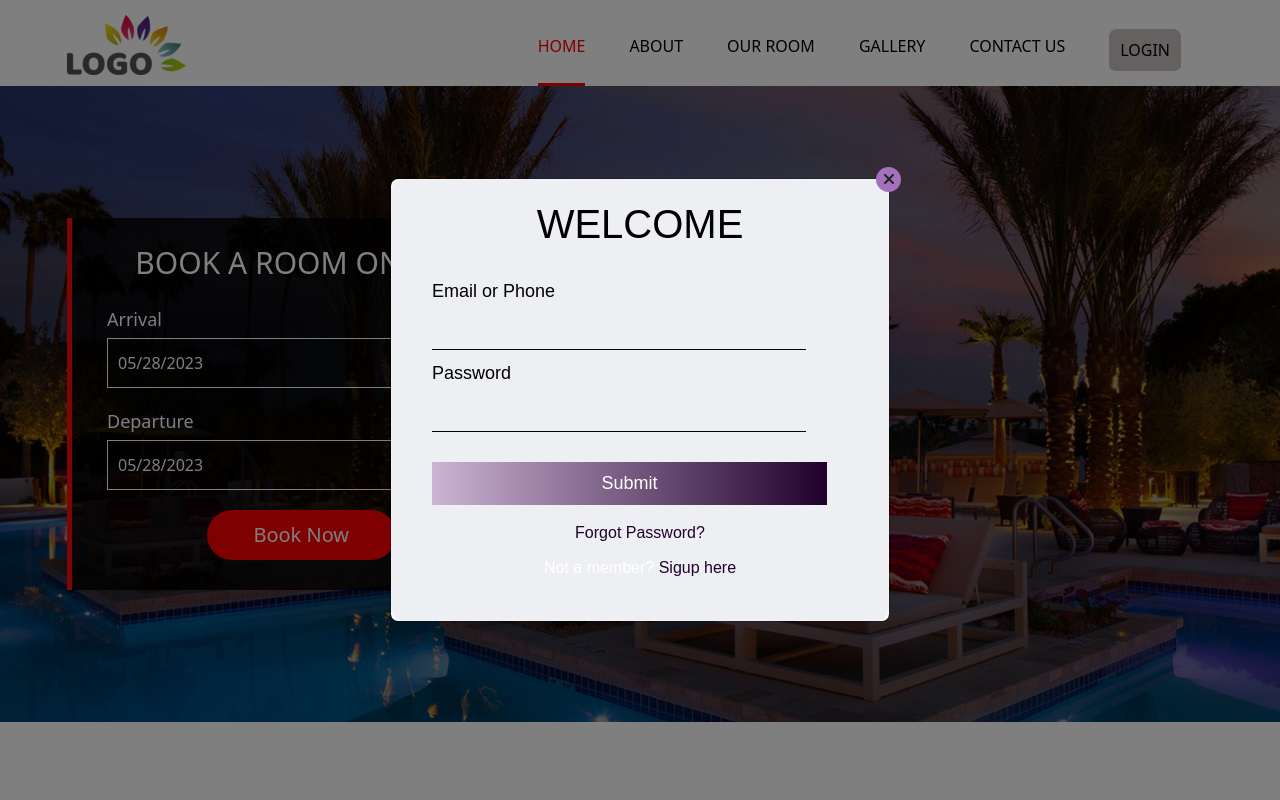
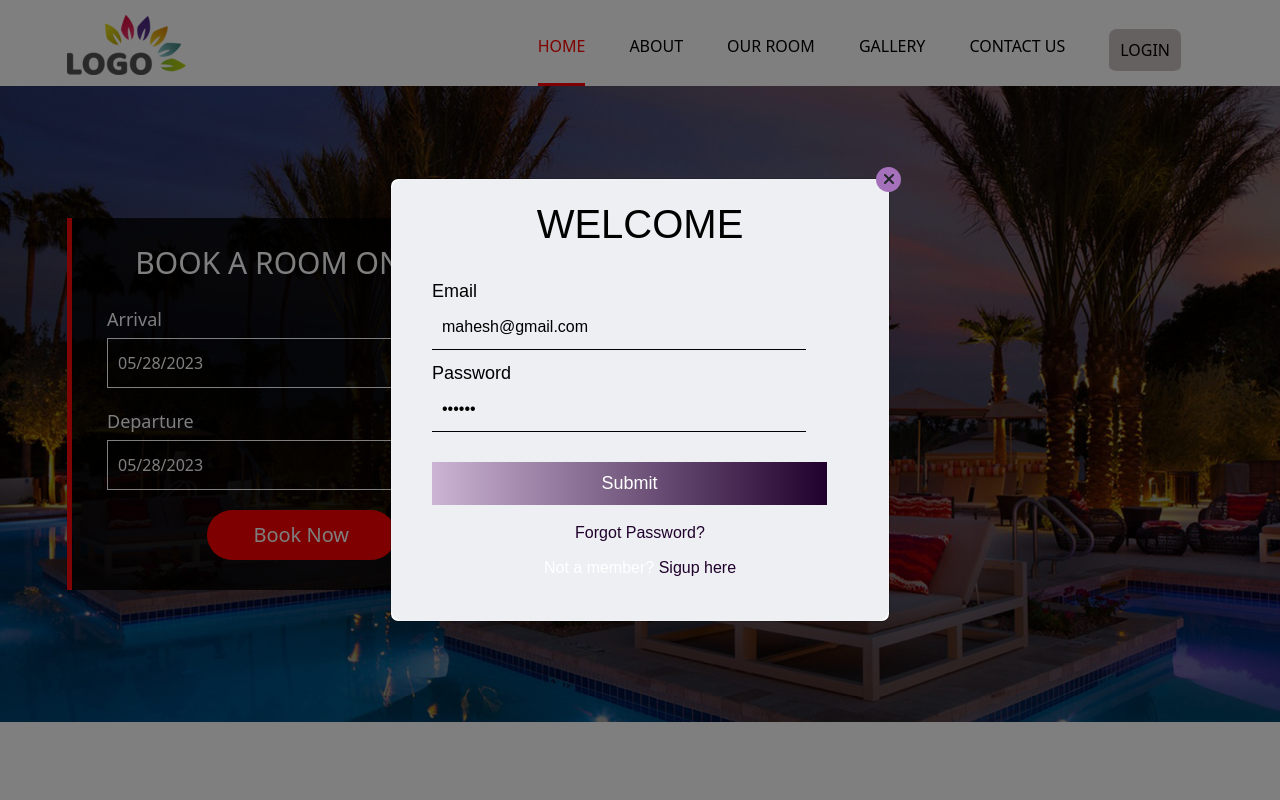
Before and after one commit to mishrarpita321/HotelManagementProject, a Next.js app: page / in a window 1280 px wide. Both pictures are taken after a click on the element "LOGIN". Shown: the top 800 px of the page. Built offline with nearby package versions, Linux system fonts and the light colour scheme; no server answers.

Commit message:
login auth onpoing

```diff
--- a/package.json
+++ b/package.json
@@ -13,13 +13,16 @@
     "@fortawesome/free-regular-svg-icons": "^6.4.0",
     "@fortawesome/free-solid-svg-icons": "^6.4.0",
     "@fortawesome/react-fontawesome": "^0.2.0",
+    "@hookform/resolvers": "^3.1.0",
     "axios": "^1.4.0",
     "bootstrap": "^5.2.3",
     "next": "13.4.3",
     "react": "18.2.0",
     "react-bootstrap": "^2.7.4",
     "react-datepicker": "^4.12.0",
-    "react-dom": "18.2.0"
+    "react-dom": "18.2.0",
+    "react-hook-form": "^7.44.2",
+    "yup": "^1.2.0"
   },
   "devDependencies": {
     "eslint": "8.41.0",
--- a/src/components/Auth/Login.jsx
+++ b/src/components/Auth/Login.jsx
@@ -1,13 +1,89 @@
 import { useContext, useState } from "react"
 import { AuthPageContext } from "src/context/AuthPageContext";
 
-export default function Login({  }) {
+import { Controller, useForm } from "react-hook-form";
+import { yupResolver } from "@hookform/resolvers/yup";
+import * as yup from "yup";
+import { useAuthProvider } from "src/context/AuthContext";
+
+export default function Login({ }) {
   const [page, setPage] = useContext(AuthPageContext);
+  const [loginLoading, setLoginLoading] = useState(false)
+
+  const auth = useAuthProvider();
+
+
+  const schema = yup.object().shape({
+    email: yup.string().email().required("Email is a required field"),
+    password: yup.string().min(5).required("Password is a required field"),
+  });
+
+  const defaultValues = {
+    email: 'mahesh@gmail.com',
+    password: 'mahesh',
+  }
+
+  const {
+    watch,
+    control,
+    setError,
+    handleSubmit,
+    formState: { errors },
+  } = useForm({
+    defaultValues,
+    mode: "onBlur",
+    resolver: yupResolver(schema),
+  });
+
+
+
+
+
+
+  const handleLogin = (data) => {
+    console.log('Hi submit is clicked')
+    alert('asdf')
+    setLoginLoading(true)
+    const { email, password } = data;
+    // let id = email;
+
+    auth.handleLogin({ email, password }, (data) => {
+      setLoginLoading(false)
+      if (data.message === "success") {
+        // setEmail(id);
+        // setStep(2);
+      } else {
+        if (data.message === "failed") {
+          if (data.type === 1) {
+            setError("password", {
+              // type: 'manual',
+              message: data.error.message,
+            });
+          } else {
+            setError("email", {
+              // type: 'manual',
+              message: data.error.message,
+            });
+          }
+        } else {
+          setError("different", {
+            // type: 'manual',
+            message: data.error,
+          });
+        }
+      }
+    });
+
+  };
+
+
+  console.log(errors)
+
 
   return (
     <>
       <div style={{ background: "unset" }} className="login">
-        <div style={{ display: "block", position: "unset", transform: "unset", width: "unset", borderRadius:"12px" }} className="container">
+        <div style={{ display: "block", position: "unset", transform: "unset", width: "unset", borderRadius: "12px" }} className="container">
           {/* <label
             onClick={onClick}
             className="close-btn LoginCloseBtn" title="close">
@@ -17,11 +93,59 @@ export default function Login({  }) {
           {/* <button onClick={onClick} >Close</button> */}
           <h1>Welcome</h1>
           <form action="#">
-            <label>Email or Phone</label>
-            <input type="text" />
+            <label>Email</label>
+            <Controller
+              name="email"
+              control={control}
+              rules={{ required: true }}
+              render={({ field: { value, onChange, onBlur } }) => (
+                <input
+                  disabled={loginLoading}
+                  value={value}
+                  onChange={onChange}
+                  label="Email ID"
+                  id="email"
+                  type="text"
+                // error={Boolean(errors.password)}
+                />
+              )}
+            />
+            {errors.email && (
+              <p style={{ marginTop: 0 }} className="text-sm text-red-500">
+                {errors.email.message}
+              </p>
+            )}
+
+            {/* <input type="text" /> */}
             <label>Password</label>
-            <input type="password" />
-            <button>Submit</button>
+            <Controller
+              name="password"
+              control={control}
+              rules={{ required: true }}
+              render={({ field: { value, onChange, onBlur } }) => (
+                <input
+                  disabled={loginLoading}
+                  value={value}
+                  onBlur={onBlur}
+                  label="Password"
+                  onChange={onChange}
+                  id="password"
+                  // error={Boolean(errors.password)}
+                  type="password"
+                />
+              )}
+            />
+            {errors.password && (
+              <p style={{ marginTop: 0 }} className="text-sm text-red-500">
+                {errors.password.message}
+              </p>
+            )}
+            {/* <input type="password" /> */}
+            <button
+              disabled={loginLoading}
+              onClick={handleSubmit(handleLogin)}>
+              Submit
+            </button>
             <div className="forgetpwd"><a href="#">Forgot Password?</a></div>
             <div className="link">
               Not a member? <a href="#" onClick={() => setPage("registration")} >Sigup here</a>
--- a/src/config/auth.js
+++ b/src/config/auth.js
@@ -1,7 +1,7 @@
 import base from "./baseurl";
 
 export default {
-  loginEndpoint: base.baseurl + "/login",
+  loginEndpoint: base.baseurl + "/auth/signin",
   meEndpoint: base.baseurl + "/me",
 
   storageTokenKeyName: "accessToken",
--- a/src/config/baseurl.js
+++ b/src/config/baseurl.js
@@ -1,7 +1,8 @@
 const base = {
   // baseurl: `http://43.205.255.21`,
   // baseurl: `https://api.sparkleup.us`,
-  baseurl: `http://127.0.0.1:8000/api`,
+  // baseurl: `http://127.0.0.1:8000/api`,
+  baseurl: `http://rest-hms.herokuapp.com/hms`,
 };
 
 export default base;
--- a/src/context/AuthContext.js
+++ b/src/context/AuthContext.js
@@ -19,7 +19,8 @@ const defaultProvider = {
   setLoading: () => Boolean,
   isInitialized: false,
   setIsInitialized: () => Boolean,
-  handleLoginInitial: () => Promise.resolve(),
+
+  handleLogin: () => Promise.resolve(),
 
 };
 export const AuthContext = createContext(defaultProvider);
@@ -82,7 +83,7 @@ export const AuthProvider = ({ children }) => {
 
 
 
-  const handleLoginInitial = (params, userData) => {
+  const handleLogin = (params, userData) => {
     const data = [];
     const headers = {
       Accept: "application/json",
@@ -101,7 +102,7 @@ export const AuthProvider = ({ children }) => {
         // userData(data);
         window.localStorage.setItem(
           authConfig.storageTokenKeyName,
-          res.data.details.token
+          res.data.accessToken
         );
       })
       .then(() => {
@@ -116,13 +117,12 @@ export const AuthProvider = ({ children }) => {
           .then(async (response) => {
             const returnUrl = router.query.returnUrl;
             console.log("%%%%%%%%%%%%%%%%%%%%%%%%%%%%%%%",response)
-            setUser({ ...response.data.user });
+            // setUser({ ...response.data.user });
 
-            await window.localStorage.setItem(
-              "userData",
-              JSON.stringify(response.data.user)
-              // response.data.user
-            );
+            // await window.localStorage.setItem(
+            //   "userData",
+            //   JSON.stringify(response.data.user)
+            // );
 
 
             // if (response.data.data.data.name == '' || response.data.data.data.email == '' || response.data.data.data.mobileNo == '') {
@@ -159,7 +159,6 @@ export const AuthProvider = ({ children }) => {
           data["error"] = err.response.data;
           userData(data);
         } else {
-
           data["message"] = "network-error";
           data["type"] = 0; /* show in email field */
           data["error"] = "some thing went wrong";
@@ -195,7 +194,7 @@ export const AuthProvider = ({ children }) => {
     setIsInitialized,
     refreshAuth: refreshAuth,
 
-    handleLoginInitial: handleLoginInitial,
+    handleLogin: handleLogin,
   };
 
   return <AuthContext.Provider value={values}>{children}</AuthContext.Provider>;
@@ -211,7 +210,7 @@ export const useAuthProvider = () => {
     setIsInitialized,
     refreshAuth: refreshAuth,
 
-    handleLoginInitial: handleLoginInitial,
+    handleLogin: handleLogin,
 
   } = useContext(AuthContext)
 
@@ -224,7 +223,7 @@ export const useAuthProvider = () => {
     setIsInitialized,
     refreshAuth,
 
-    handleLoginInitial,
+    handleLogin,
   }), [
     user,
     loading,
@@ -234,6 +233,6 @@ export const useAuthProvider = () => {
     setIsInitialized,
     refreshAuth,
 
-    handleLoginInitial
+    handleLogin
   ])
 }
--- a/src/pages/admin/room/index.jsx
+++ b/src/pages/admin/room/index.jsx
@@ -15,7 +15,7 @@ const RoomList = () => {
   const fetchRooms = async () => {
     try {
       // Make API call with the appropriate endpoint and query parameters
-      const response = await fetch(`/api/rooms?category=${query.category || ''}`);
+      const response = await fetch(`/api/rooms?category=${query.categoyry || ''}`);
       const data = await response.json();
       setRooms(data);
     } catch (error) {
```
Also changed, not shown: 2 other files (tests, documents, lock files or other folders).
